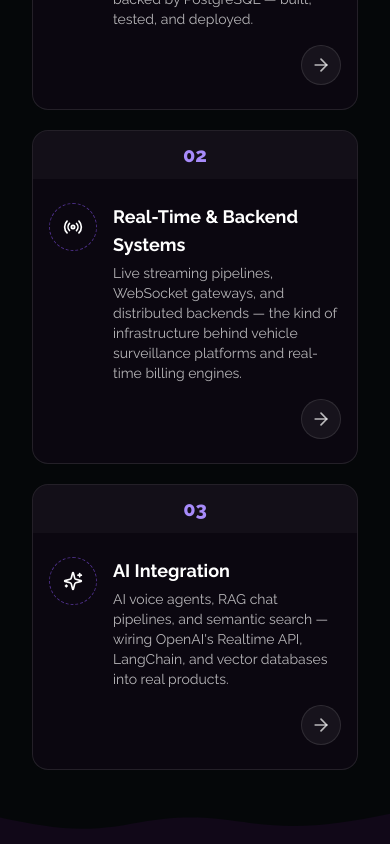
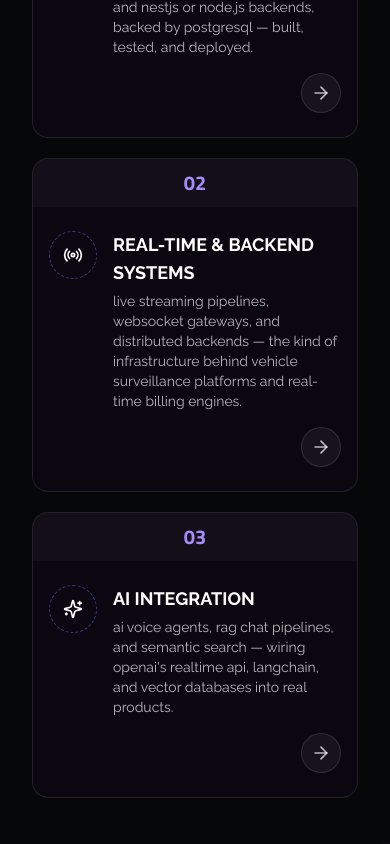
Before and after one commit to SherMuhammadgithub/my-portfolio, a Next.js app: page / in a window 390 px wide. Shown: the part 1500-2344 px from the top of the page. Built offline with nearby package versions, Linux system fonts and the light colour scheme.

Commit message:
feat: enhance Services component with detailed descriptions and improved accessibility

```diff
--- a/src/sections/Services.jsx
+++ b/src/sections/Services.jsx
@@ -11,6 +11,7 @@ const SERVICES = [
     title: "Full-Stack Development",
     description:
       "End-to-end web apps with Angular, React, or Next.js on the frontend and NestJS or Node.js backends, backed by PostgreSQL — built, tested, and deployed.",
+    details: "Frontend interfaces, backend APIs, database design, authentication, testing, and deployment.",
     icon: Layers,
   },
   {
@@ -18,6 +19,7 @@ const SERVICES = [
     title: "Real-Time & Backend Systems",
     description:
       "Live streaming pipelines, WebSocket gateways, and distributed backends — the kind of infrastructure behind vehicle surveillance platforms and real-time billing engines.",
+    details: "WebRTC and FFmpeg pipelines, WebSocket events, session monitoring, and fault-tolerant services.",
     icon: Radio,
   },
   {
@@ -25,6 +27,7 @@ const SERVICES = [
     title: "AI Integration",
     description:
       "AI voice agents, RAG chat pipelines, and semantic search — wiring OpenAI's Realtime API, LangChain, and vector databases into real products.",
+    details: "Voice interfaces, document retrieval, embeddings, vector search, and production AI workflows.",
     icon: Sparkles,
   },
 ];
@@ -79,9 +82,16 @@ export default function Services() {
               return (
                 <div
                   key={service.count}
-                  onMouseEnter={() => setActiveIndex(index)}
-                  onMouseLeave={() => setActiveIndex(null)}
-                  className={`flex flex-col sm:flex-row rounded-2xl border overflow-hidden cursor-pointer transition-all duration-300 ${
+                  onClick={() => setActiveIndex(isActive ? null : index)}
+                  onKeyDown={(event) => {
+                    if (event.key === "Enter" || event.key === " ") {
+                      event.preventDefault();
+                      setActiveIndex(isActive ? null : index);
+                    }
+                  }}
+                  role="button"
+                  tabIndex={0}
+                  className={`flex flex-col sm:flex-row rounded-2xl border overflow-hidden cursor-pointer transition-all duration-300 hover:border-[#8c56fb]/70 hover:shadow-lg hover:shadow-[#693dc3]/20 ${
                     isActive
                       ? "border-[#8c56fb] shadow-lg shadow-[#693dc3]/30"
                       : "border-white/10"
@@ -124,21 +134,42 @@ export default function Services() {
                         <h3 className="text-lg md:text-2xl font-bold text-white">
                           {service.title}
                         </h3>
-                        <p className="text-sm md:text-base text-white/70 mt-1 max-w-md">
+                        <p className="lowercase text-sm md:text-base text-white/70 mt-1 max-w-md">
                           {service.description}
                         </p>
+                        <div
+                          className={`grid transition-[grid-template-rows] duration-300 ease-in-out ${
+                            isActive ? "grid-rows-[1fr]" : "grid-rows-[0fr]"
+                          }`}
+                        >
+                          <div className="overflow-hidden">
+                            <p className="lowercase mt-3 max-w-xl border-t border-white/15 pt-3 text-sm text-white/80">
+                              {service.details}
+                            </p>
+                          </div>
+                        </div>
                       </div>
                     </div>
 
                     <button
+                      type="button"
+                      onClick={(event) => {
+                        event.stopPropagation();
+                        setActiveIndex(isActive ? null : index);
+                      }}
                       aria-label={`Learn more about ${service.title}`}
+                      aria-expanded={isActive}
                       className={`w-10 h-10 md:w-12 md:h-12 shrink-0 rounded-full flex items-center justify-center transition-colors duration-300 self-end md:self-center ${
                         isActive
                           ? "bg-[#a78bfa] text-white"
                           : "bg-white/5 border border-white/10 text-white/70"
                       }`}
                     >
-                      <ArrowRight className="w-5 h-5" />
+                      <ArrowRight
+                        className={`w-5 h-5 transition-transform duration-300 ${
+                          isActive ? "rotate-90" : ""
+                        }`}
+                      />
                     </button>
                   </div>
                 </div>
```
